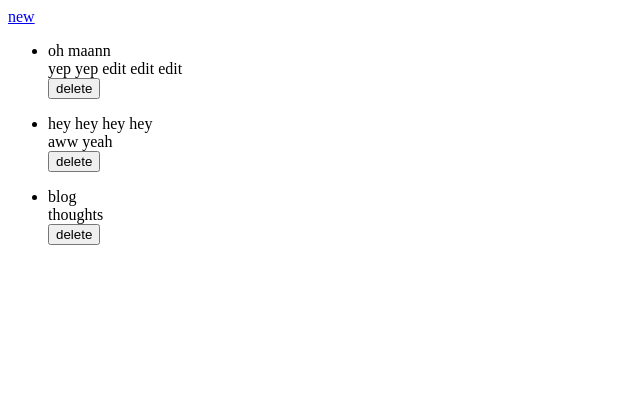
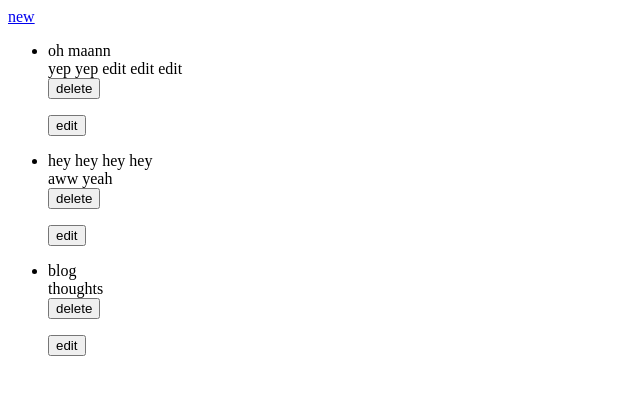
Before and after one commit to andrewtran634/blog, a Django app: page / in a window 1280 px wide. Shown: the top 395 px of the page, without its empty margins (0-640 px from the left). Run offline with Django 3.2, Linux system fonts and the light colour scheme; data comes from the database, SQL or seed files in the repository; both versions use the stored data as it was after the commit.

Commit message:
'cool edit feature is done, hopefully i can finish backend by tomorrow'

```diff
--- a/post/templates/post/index.html
+++ b/post/templates/post/index.html
@@ -12,6 +12,11 @@
 			{% csrf_token %}
 			<input type="submit" value="delete">
 		</form>
+
+		<form action = "{% url 'post:edit' post.id %}" method='POST'>
+			{% csrf_token %}
+			<input type="submit" value="edit">
+		</form>
 	</li>
     {% endfor %}
     </ul>
--- a/post/urls.py
+++ b/post/urls.py
@@ -8,4 +8,7 @@ urlpatterns = [
     url(r'^(?P<user_id>[0-9]+)/new/$', views.new, name='new'),
     url(r'^(?P<user_id>[0-9]+)/submit/$', views.submit, name='submit'),
     url(r'^(?P<post_id>[0-9]+)/delete/$', views.delete, name='delete'),
+    url(r'^(?P<post_id>[0-9]+)/edit/$', views.edit, name='edit'),
+    url(r'^(?P<post_id>[0-9]+)/editsubmit/$', views.editsubmit, name='editsubmit'),
+
 ]
--- a/post/views.py
+++ b/post/views.py
@@ -27,7 +27,19 @@ def submit(request, user_id):
 	new_post = Post(author=u, subject=request.POST['subject'],text=request.POST['body'],date=timezone.now())
 	new_post.save()
 	return HttpResponseRedirect(reverse('post:test'))
+
+def editsubmit(request, post_id):
+	p = get_object_or_404(Post, pk=post_id)
+	p.text=request.POST['body']
+	p.date=timezone.now()
+	p.save()
+	return HttpResponseRedirect(reverse('post:test'))
+
 def delete(request, post_id):
 	dpost=get_object_or_404(Post, pk=post_id)
 	dpost.delete()
 	return HttpResponseRedirect(reverse('post:test'))
+
+def edit(request, post_id):
+	p=get_object_or_404(Post, pk=post_id)
+	return render(request, 'post/edit.html', {'post' : p})
```
Also changed, not shown: post/templates/post/edit.html (added, +10 -0 lines), db.sqlite3, 2 other files.
